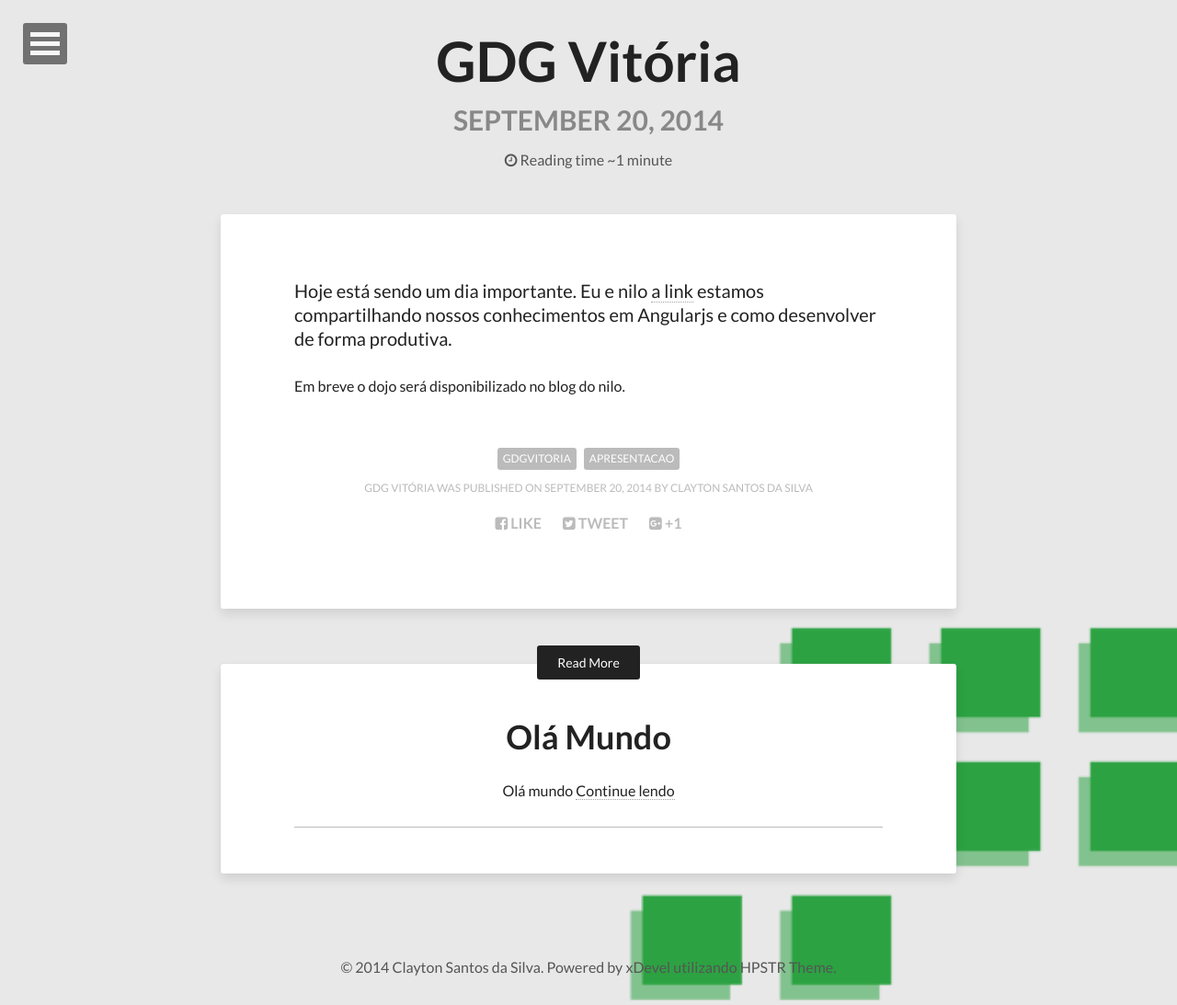
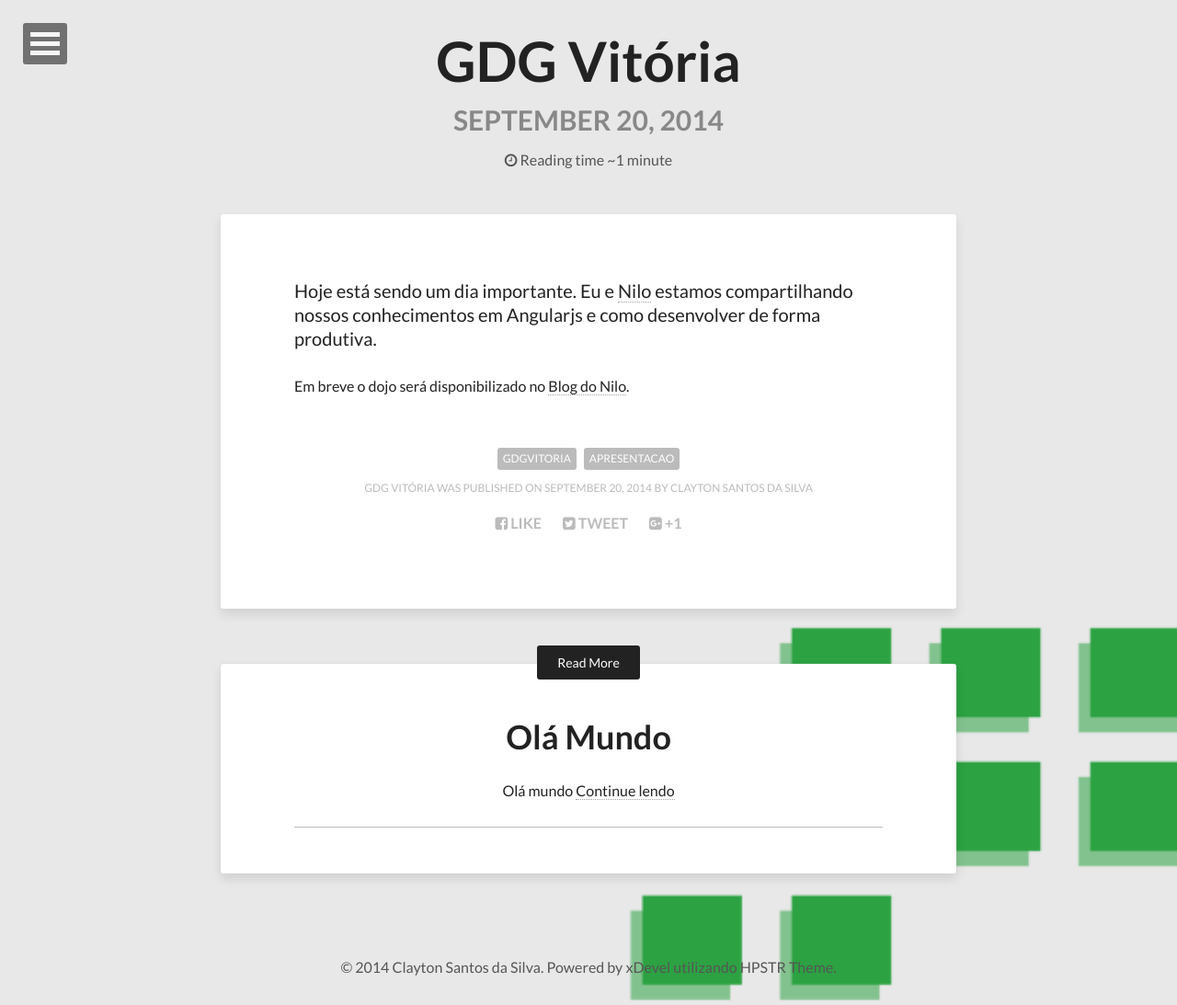
Before and after one commit to claytonsilva/claytonsilva.github.io, a Jekyll site: the page built from _posts/2014-09-20-gdg-vitoria002.md, in a window 1280 px wide. Shown: the whole page at 92% size. Built offline with Jekyll 4.4.1, drawn with Linux system fonts in a browser that asks for light colours; nearby versions of some CDN libraries; comment, search, counter and statistics services are not loaded.

Commit message:
Update 2014-09-20-gdg-vitoria002.md

```diff
--- a/_posts/2014-09-20-gdg-vitoria002.md
+++ b/_posts/2014-09-20-gdg-vitoria002.md
@@ -9,7 +9,7 @@
 share: true
 ---
 
-Hoje está sendo um dia importante. Eu e nilo [a link](http://nilomusso.github.io) estamos compartilhando nossos conhecimentos em Angularjs e como desenvolver de forma produtiva.
+Hoje está sendo um dia importante. Eu e [Nilo](http://nilomusso.github.io) estamos compartilhando nossos conhecimentos em Angularjs e como desenvolver de forma produtiva.
 
 
-Em breve o dojo será disponibilizado no blog do nilo.
+Em breve o dojo será disponibilizado no [Blog do Nilo](http://nilomusso.github.io).
```
